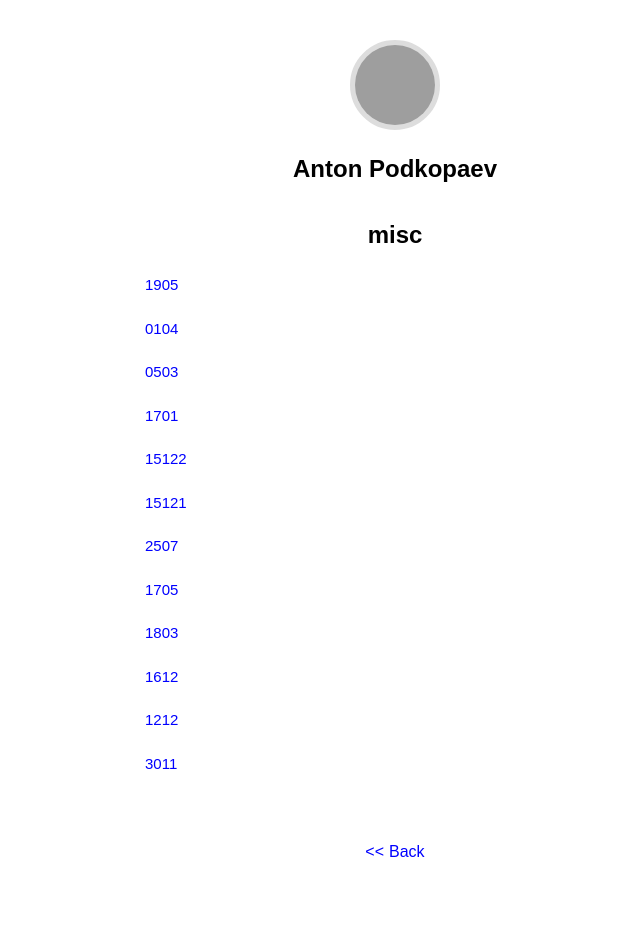
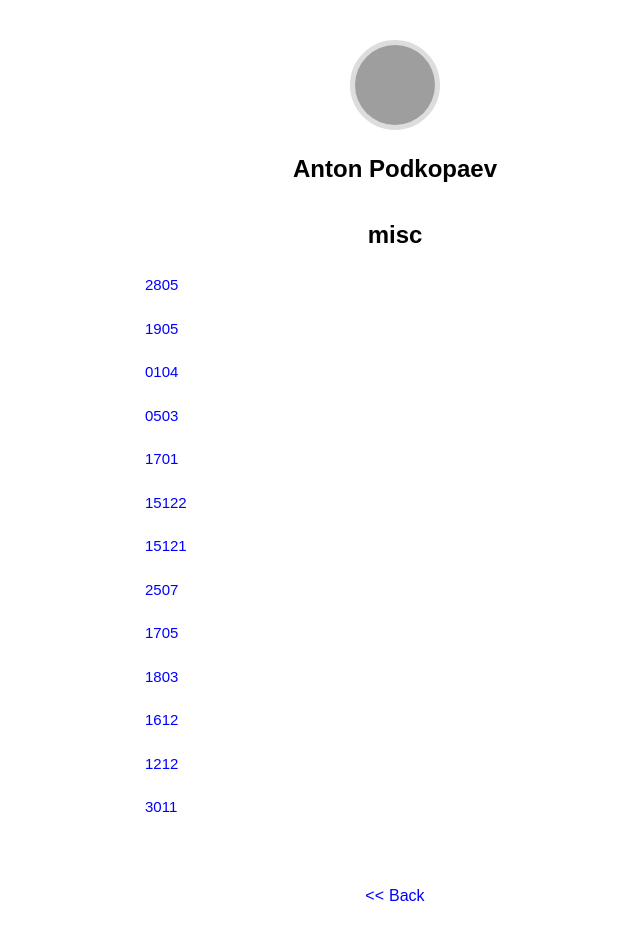
Before and after one commit to anlun/anlun.github.io, a Jekyll site: the page built from misc.md, in a window 1280 px wide. Shown: the whole page, without its empty margins (245-885 px from the left). Built offline with Jekyll 4.4.1, drawn with Linux system fonts in a browser that asks for light colours; some web fonts are replaced; before the commit the page ends 907 px from its top, so only the background shows below that; grey boxes are pictures that could not be loaded.

Commit message:
Added link to a Syrcose keynote slides

```diff
--- a/misc.md
+++ b/misc.md
@@ -2,6 +2,8 @@
 layout: page
 title: misc
 ---
+[2805](https://github.com/anlun/publicFiles/raw/master/slides/2021-syrcose-keynote.pdf)
+
 [1905](https://github.com/anlun/publicFiles/raw/master/slides/tau-compl-corr.pdf)
 
 [0104](https://github.com/anlun/publicFiles/raw/master/teaching/semantics/hse-4-19-1.pdf)
```
